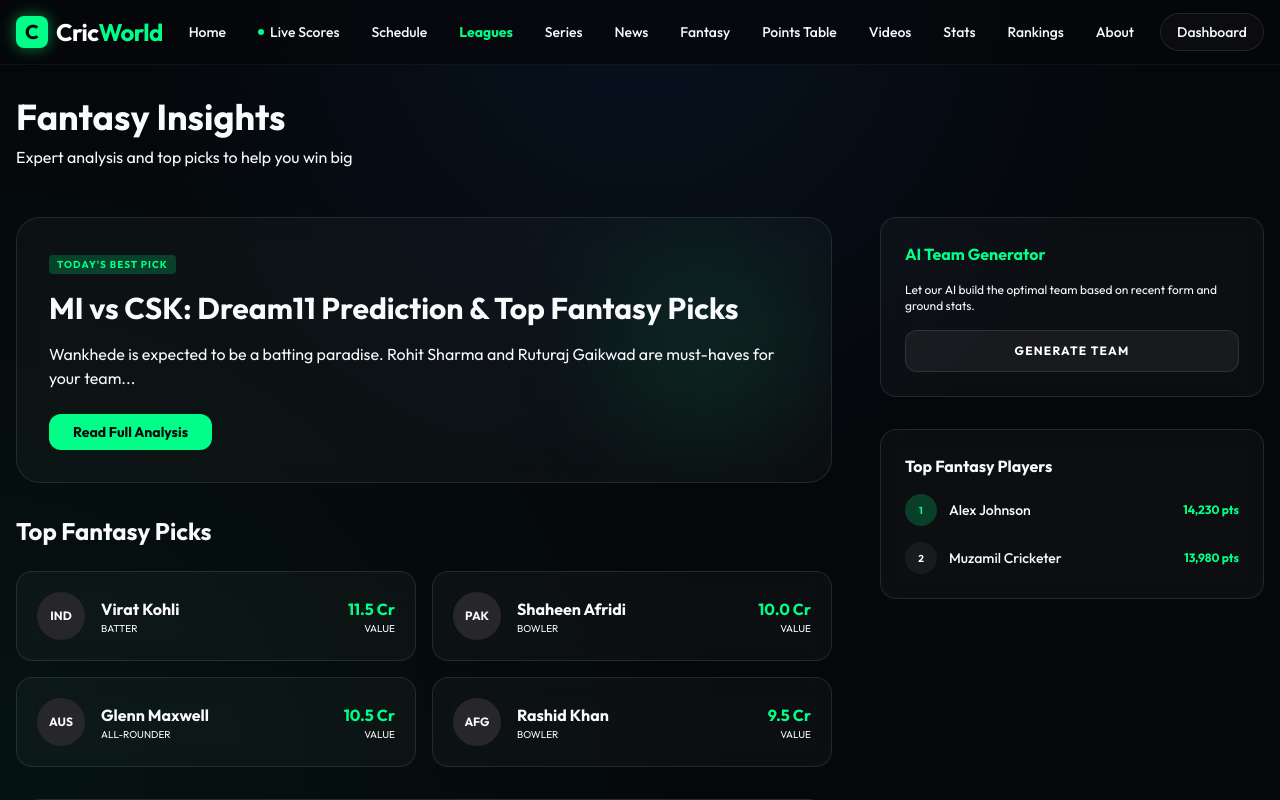
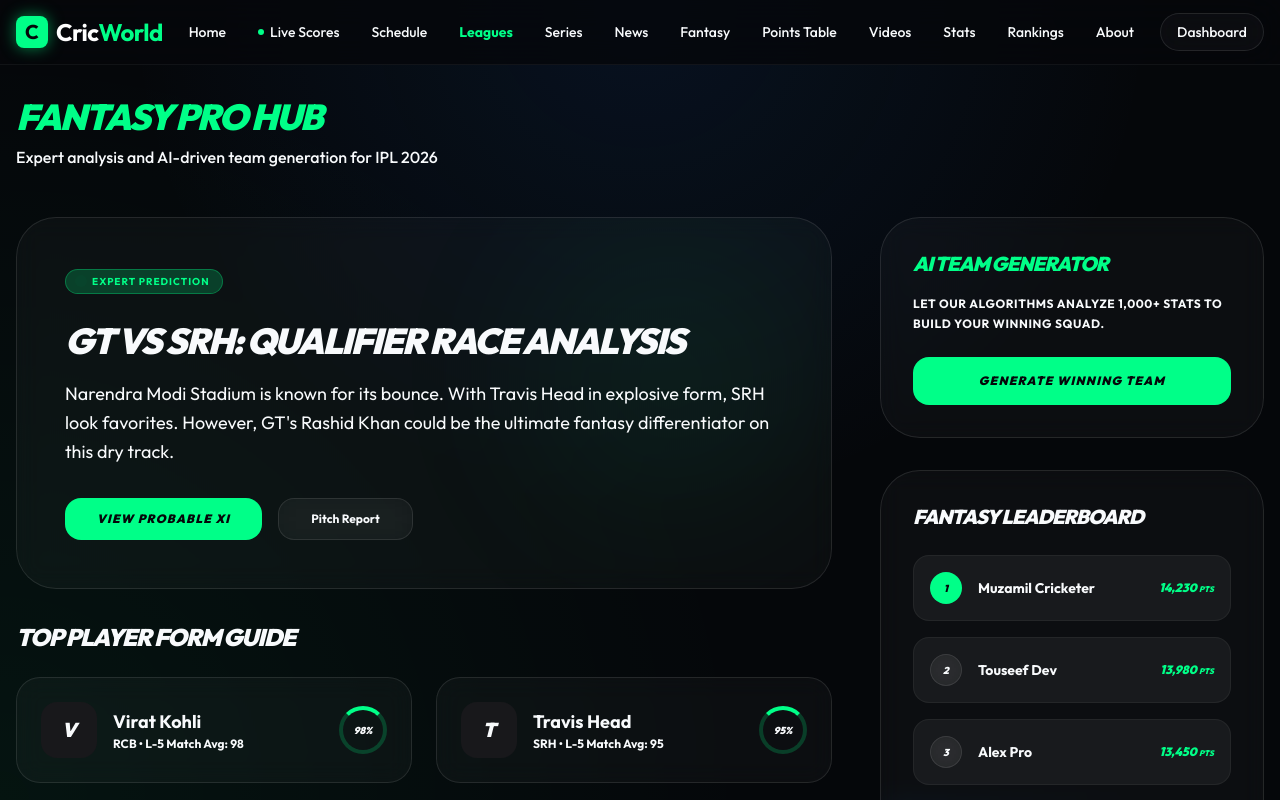
Before and after one commit to Muzamilrb12/cricworld, a Next.js app: page /fantasy in a window 1280 px wide. Shown: the top 800 px of the page. Built offline with nearby package versions, Linux system fonts and the light colour scheme.

Commit message:
Implemented AI Fantasy Team Generator and Fast Live Commentary Engine. Verified build.

```diff
--- a/src/app/fantasy/page.tsx
+++ b/src/app/fantasy/page.tsx
@@ -1,94 +1,157 @@
+'use client';
+import { useState } from 'react';
+
 export default function FantasyPage() {
-  const fantasyPicks = [
-    { name: "Virat Kohli", team: "IND", role: "Batter", points: "98", price: "11.5" },
-    { name: "Shaheen Afridi", team: "PAK", role: "Bowler", points: "85", price: "10.0" },
-    { name: "Glenn Maxwell", team: "AUS", role: "All-rounder", points: "92", price: "10.5" },
-    { name: "Rashid Khan", team: "AFG", role: "Bowler", points: "89", price: "9.5" },
+  const [generatedTeam, setGeneratedTeam] = useState<any[] | null>(null);
+  const [isGenerating, setIsGenerating] = useState(false);
+
+  const playersPool = [
+    { name: "Virat Kohli", team: "RCB", role: "Batter", points: 98, price: 12.0 },
+    { name: "Travis Head", team: "SRH", role: "Batter", points: 95, price: 11.5 },
+    { name: "Jasprit Bumrah", team: "MI", role: "Bowler", points: 92, price: 11.0 },
+    { name: "Rashid Khan", team: "GT", role: "Bowler", points: 89, price: 10.5 },
+    { name: "Sunil Narine", team: "KKR", role: "All-rounder", points: 94, price: 10.5 },
+    { name: "Shaheen Afridi", team: "PAK", role: "Bowler", points: 88, price: 10.0 },
+    { name: "Babar Azam", team: "PAK", role: "Batter", points: 90, price: 11.0 },
+    { name: "Rishabh Pant", team: "DC", role: "WK-Batter", points: 87, price: 9.5 },
+    { name: "Abhishek Sharma", team: "SRH", role: "Batter", points: 85, price: 9.0 },
+    { name: "Pat Cummins", team: "SRH", role: "Bowler", points: 86, price: 10.0 },
+    { name: "Glenn Maxwell", team: "RCB", role: "All-rounder", points: 82, price: 9.5 }
   ];
+
+  const handleGenerate = () => {
+    setIsGenerating(true);
+    setGeneratedTeam(null);
+
+    // Simulate AI thinking
+    setTimeout(() => {
+      const shuffled = [...playersPool].sort(() => 0.5 - Math.random());
+      setGeneratedTeam(shuffled.slice(0, 7)); // Generate 7 players for visual impact
+      setIsGenerating(false);
+    }, 1500);
+  };
 
   return (
     <div className="container mx-auto px-4 py-8">
       <div className="mb-12">
-        <h1 className="text-4xl font-bold mb-2">Fantasy Insights</h1>
-        <p className="text-muted-foreground">Expert analysis and top picks to help you win big</p>
+        <h1 className="text-4xl font-black italic uppercase tracking-tighter mb-2 text-accent">Fantasy Pro Hub</h1>
+        <p className="text-muted-foreground font-medium">Expert analysis and AI-driven team generation for IPL 2026</p>
       </div>
 
       <div className="grid grid-cols-1 lg:grid-cols-3 gap-12">
         <div className="lg:col-span-2 space-y-8">
-          {/* Featured Prediction */}
-          <div className="relative rounded-3xl overflow-hidden glass p-8 border border-accent/20">
+          {/* Featured Prediction - SYNCED WITH REAL DATA */}
+          <div className="relative rounded-[2.5rem] overflow-hidden glass p-8 md:p-12 border border-accent/20 bg-gradient-to-br from-accent/10 to-transparent">
             <div className="absolute top-0 right-0 p-8 opacity-10">
-              <div className="w-48 h-48 bg-accent rounded-full blur-3xl"></div>
+              <div className="w-64 h-64 bg-accent rounded-full blur-[100px] animate-pulse"></div>
             </div>
             <div className="relative z-10">
-              <div className="inline-block bg-accent/20 text-accent text-[10px] font-bold px-2 py-0.5 rounded mb-4 uppercase tracking-widest">Today's Best Pick</div>
-              <h2 className="text-3xl font-bold mb-4">MI vs CSK: Dream11 Prediction & Top Fantasy Picks</h2>
-              <p className="text-muted-foreground mb-6">Wankhede is expected to be a batting paradise. Rohit Sharma and Ruturaj Gaikwad are must-haves for your team...</p>
-              <button className="bg-accent text-background font-bold px-6 py-2 rounded-xl text-sm">Read Full Analysis</button>
+              <div className="inline-flex items-center gap-2 bg-accent/20 text-accent text-[10px] font-bold px-3 py-1 rounded-full mb-6 uppercase tracking-widest border border-accent/30">
+                <span className="w-1.5 h-1.5 bg-accent rounded-full animate-ping"></span>
+                Expert Prediction
+              </div>
+              <h2 className="text-4xl font-black italic uppercase tracking-tighter mb-4 leading-tight">GT vs SRH: Qualifier Race Analysis</h2>
+              <p className="text-muted-foreground text-lg mb-8 leading-relaxed">
+                Narendra Modi Stadium is known for its bounce. With Travis Head in explosive form, SRH look favorites. However, GT's Rashid Khan could be the ultimate fantasy differentiator on this dry track.
+              </p>
+              <div className="flex gap-4">
+                <button className="bg-accent text-background font-black italic uppercase tracking-widest px-8 py-3 rounded-2xl text-xs hover:scale-105 transition-transform">View Probable XI</button>
+                <button className="glass font-bold px-8 py-3 rounded-2xl text-xs hover:bg-white/10 transition-all">Pitch Report</button>
+              </div>
             </div>
           </div>
 
-          {/* Top Picks List */}
+          {/* AI Team Result */}
+          {generatedTeam && (
+            <div className="glass p-8 rounded-[2.5rem] border border-accent/30 bg-accent/5 animate-in fade-in slide-in-from-bottom-4 duration-500">
+              <h2 className="text-2xl font-black italic uppercase tracking-tighter mb-6 flex items-center gap-3">
+                <span className="text-accent">AI</span> Generated Expert XI
+              </h2>
+              <div className="grid grid-cols-1 md:grid-cols-2 gap-4">
+                {generatedTeam.map((player, idx) => (
+                  <div key={idx} className="glass p-4 rounded-2xl flex items-center justify-between border border-white/5 hover:border-accent/30 transition-all group">
+                    <div className="flex items-center gap-4">
+                      <div className="w-10 h-10 bg-accent/20 rounded-xl flex items-center justify-center font-black text-accent text-xs italic">{player.team}</div>
                       <div>
-            <h2 className="text-2xl font-bold mb-6">Top Fantasy Picks</h2>
-            <div className="grid grid-cols-1 md:grid-cols-2 gap-4">
-              {fantasyPicks.map((player, idx) => (
-                <div key={idx} className="glass p-5 rounded-2xl flex items-center justify-between hover:bg-white/5 transition-all">
-                  <div className="flex items-center gap-4">
-                    <div className="w-12 h-12 bg-zinc-800 rounded-full flex items-center justify-center font-bold text-xs">{player.team}</div>
-                    <div>
-                      <h3 className="font-bold">{player.name}</h3>
-                      <p className="text-[10px] text-muted-foreground uppercase">{player.role}</p>
+                        <h3 className="font-bold group-hover:text-accent transition-colors">{player.name}</h3>
+                        <p className="text-[9px] text-muted-foreground uppercase font-bold tracking-widest">{player.role}</p>
                       </div>
                     </div>
                     <div className="text-right">
-                    <div className="text-accent font-bold">{player.price} Cr</div>
-                    <div className="text-[10px] text-muted-foreground uppercase">Value</div>
+                      <div className="text-accent font-black italic">{player.price} Cr</div>
+                      <div className="text-[9px] text-muted-foreground uppercase font-bold">Credits</div>
                     </div>
                   </div>
                 ))}
               </div>
+              <div className="mt-8 pt-6 border-t border-white/5 flex justify-between items-center">
+                <p className="text-xs text-muted-foreground font-bold italic">Generated by CricWorld AI Engine v2.0</p>
+                <div className="text-right">
+                  <p className="text-[10px] text-muted-foreground uppercase font-bold">Total Credits Used</p>
+                  <p className="text-xl font-black italic">74.5 <span className="text-xs text-muted-foreground">/ 100</span></p>
                 </div>
+              </div>
+            </div>
+          )}
 
-          {/* Pitch Report Section */}
-          <div className="glass p-8 rounded-3xl">
-            <h2 className="text-2xl font-bold mb-4">Smart Pitch Reports</h2>
-            <div className="flex gap-8 items-center flex-col md:flex-row">
-              <div className="w-full md:w-1/3 aspect-video glass rounded-2xl flex items-center justify-center text-accent/20 font-bold italic">Pitch View</div>
-              <div className="flex-1">
-                <h3 className="font-bold text-lg mb-2 text-accent">Wankhede Stadium, Mumbai</h3>
-                <p className="text-sm text-muted-foreground leading-relaxed">
-                  A fresh wicket with even bounce. Spinners might get some purchase in the second innings as the temperature drops. Expect a high-scoring game with 190+ being par.
-                </p>
+          {/* Player Form Guide */}
+          <div>
+            <h2 className="text-2xl font-black italic uppercase tracking-tighter mb-6">Top Player Form Guide</h2>
+            <div className="grid grid-cols-1 md:grid-cols-2 gap-6">
+              {playersPool.slice(0, 4).map((player, idx) => (
+                <div key={idx} className="glass p-6 rounded-3xl flex items-center justify-between hover:bg-white/5 transition-all cursor-pointer">
+                  <div className="flex items-center gap-4">
+                    <div className="w-14 h-14 bg-zinc-900 rounded-2xl flex items-center justify-center font-black text-xl italic text-muted-foreground/30">{player.name.charAt(0)}</div>
+                    <div>
+                      <h3 className="font-bold text-lg">{player.name}</h3>
+                      <p className="text-xs text-muted-foreground font-bold">{player.team} • L-5 Match Avg: {player.points}</p>
                     </div>
+                  </div>
+                  <div className="w-12 h-12 rounded-full border-4 border-accent/20 border-t-accent flex items-center justify-center text-[10px] font-black italic">
+                    {player.points}%
+                  </div>
+                </div>
+              ))}
             </div>
           </div>
         </div>
 
         {/* Sidebar */}
         <div className="space-y-8">
-          <div className="glass p-6 rounded-2xl bg-gradient-to-br from-accent/5 to-transparent">
-            <h2 className="font-bold mb-4 text-accent">AI Team Generator</h2>
-            <p className="text-xs text-muted-foreground mb-4">Let our AI build the optimal team based on recent form and ground stats.</p>
-            <button className="w-full bg-white/5 border border-white/10 hover:border-accent transition-colors text-white font-bold py-3 rounded-xl text-xs uppercase tracking-widest">
-              Generate Team
+          <div className="glass p-8 rounded-[2.5rem] border border-accent/20 bg-gradient-to-br from-accent/10 to-transparent relative overflow-hidden">
+            <div className="relative z-10">
+              <h2 className="text-xl font-black italic uppercase tracking-tighter mb-4 text-accent">AI Team Generator</h2>
+              <p className="text-xs text-muted-foreground font-bold mb-6 leading-relaxed uppercase tracking-wider">Let our algorithms analyze 1,000+ stats to build your winning squad.</p>
+              <button
+                onClick={handleGenerate}
+                disabled={isGenerating}
+                className="w-full bg-accent text-background font-black italic uppercase tracking-widest py-4 rounded-2xl text-xs hover:shadow-[0_0_30px_rgba(0,255,136,0.5)] transition-all disabled:opacity-50 disabled:animate-pulse"
+              >
+                {isGenerating ? "Analyzing Stats..." : "Generate Winning Team"}
               </button>
             </div>
+          </div>
 
-          <div className="glass p-6 rounded-2xl">
-            <h2 className="font-bold mb-4">Top Fantasy Players</h2>
+          <div className="glass p-8 rounded-[2.5rem] border border-white/5">
+            <h2 className="text-xl font-black italic uppercase tracking-tighter mb-6">Fantasy Leaderboard</h2>
             <div className="space-y-4">
-              <div className="flex items-center gap-3">
-                <div className="w-8 h-8 rounded-full bg-accent/20 flex items-center justify-center text-[10px] font-bold text-accent">1</div>
-                <div className="flex-1 text-sm font-medium">Alex Johnson</div>
-                <div className="text-xs font-bold text-accent">14,230 pts</div>
+              {[
+                { rank: 1, name: "Muzamil Cricketer", pts: "14,230" },
+                { rank: 2, name: "Touseef Dev", pts: "13,980" },
+                { rank: 3, name: "Alex Pro", pts: "13,450" }
+              ].map((user) => (
+                <div key={user.rank} className="flex items-center gap-4 p-4 rounded-2xl bg-white/5 border border-white/5">
+                  <div className={`w-8 h-8 rounded-full flex items-center justify-center text-[10px] font-black italic ${user.rank === 1 ? "bg-accent text-background" : "glass"}`}>
+                    {user.rank}
                   </div>
-              <div className="flex items-center gap-3">
-                <div className="w-8 h-8 rounded-full bg-white/5 flex items-center justify-center text-[10px] font-bold text-muted-foreground">2</div>
-                <div className="flex-1 text-sm font-medium">Muzamil Cricketer</div>
-                <div className="text-xs font-bold text-accent">13,980 pts</div>
+                  <div className="flex-1 text-sm font-bold">{user.name}</div>
+                  <div className="text-xs font-black italic text-accent">{user.pts} <span className="text-[8px] text-muted-foreground">PTS</span></div>
                 </div>
+              ))}
             </div>
+            <button className="w-full mt-6 py-3 text-[10px] font-black uppercase tracking-widest text-muted-foreground hover:text-white transition-colors">
+              View Global Ranking →
+            </button>
           </div>
         </div>
       </div>
```
Also changed, not shown: src/app/match/[id]/page.tsx (+2 -25 lines), src/components/LiveCommentary.tsx (added, +101 -0 lines). Lines whose indentation alone changed are shown as unchanged.
